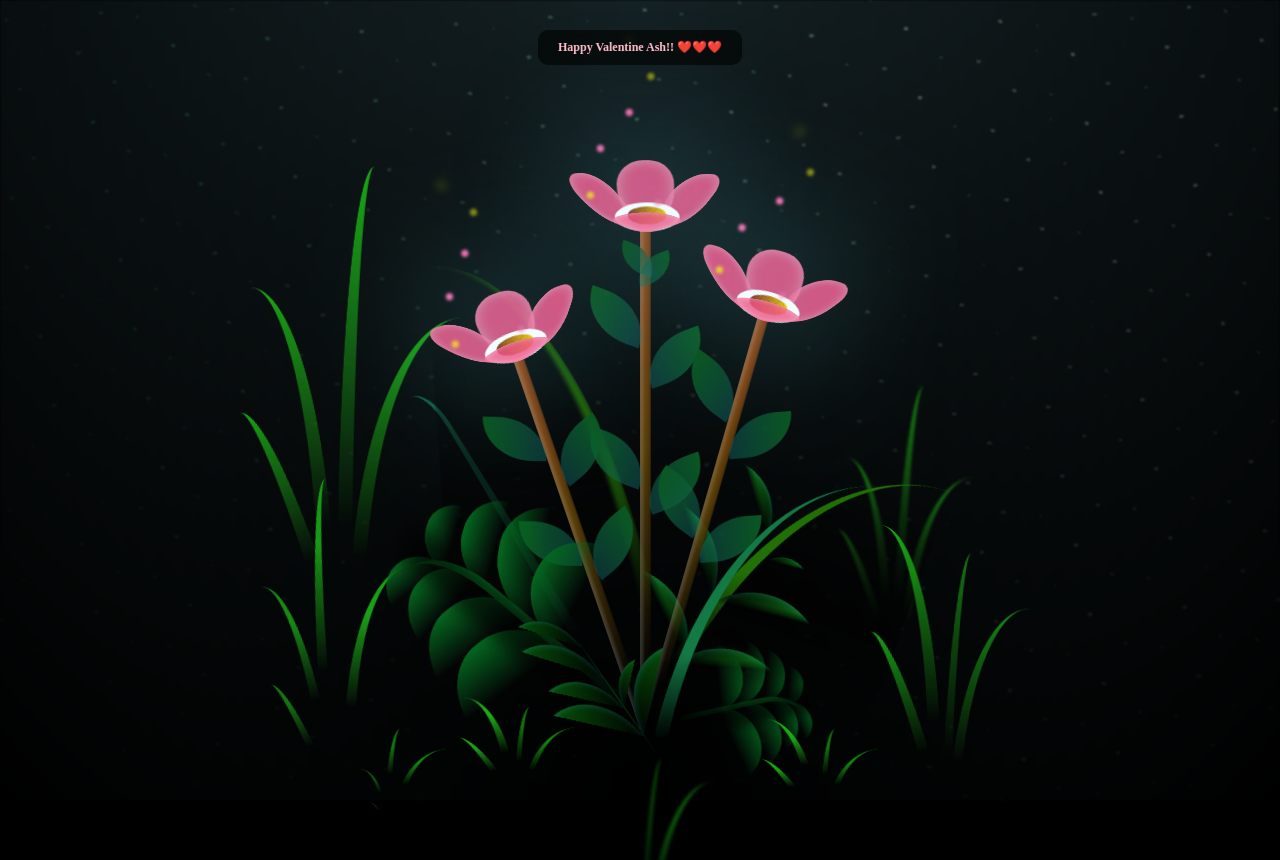
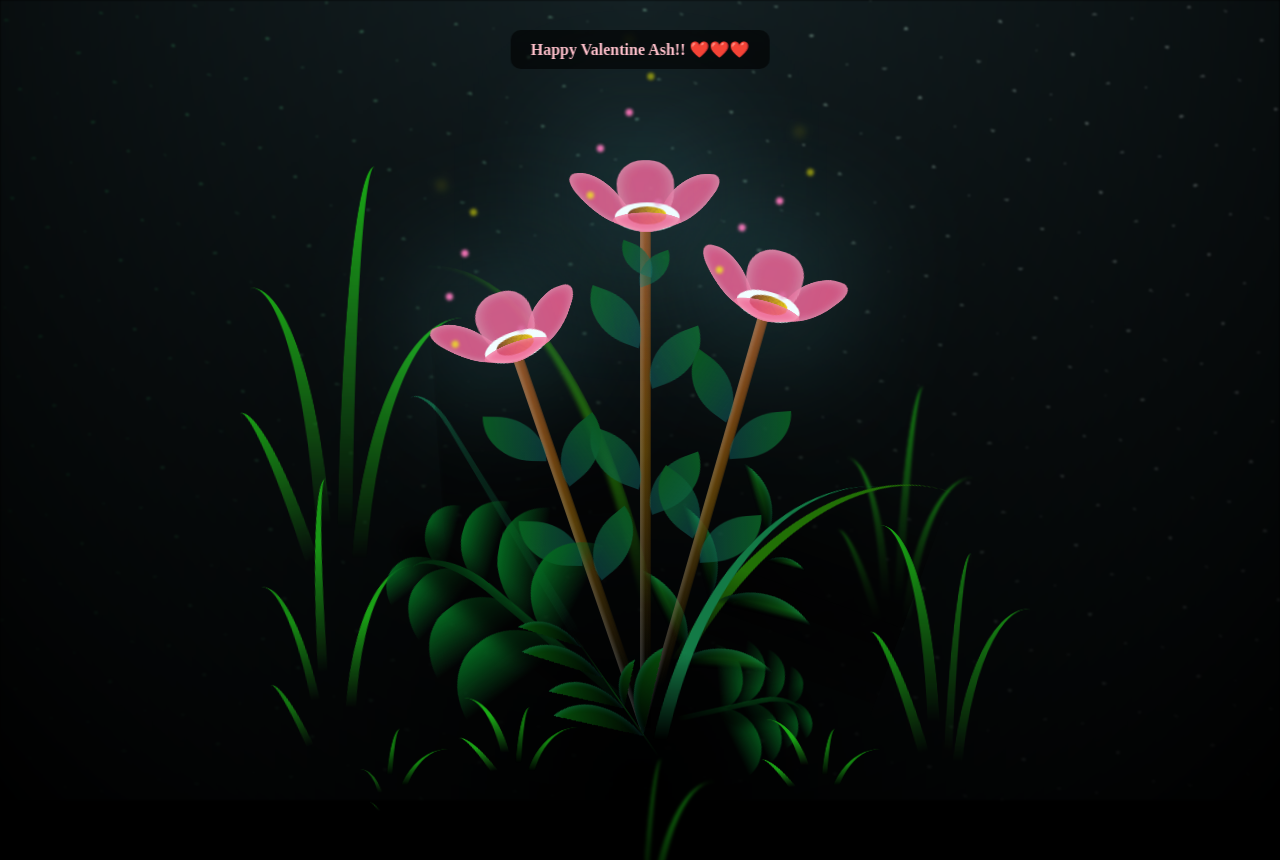
Before and after one commit to Dinx25/sana-ako-na-lng-ash, a plain HTML site: page index.html in a window 1280 px wide. Shown: the top 860 px of the page. Drawn offline with Linux system fonts and the light colour scheme.

Commit message:
Update index.html

```diff
--- a/index.html
+++ b/index.html
@@ -6,7 +6,7 @@
     <meta name="viewport" content="width=device-width, initial-scale=1.0">
     <link rel="stylesheet" href="index.css">
     <link rel="icon" href="img/flowers.png" type="image/x-icon">
-    <title>Happy Valentine Ash!❤️❤️❤️</title>
+    <title>Happy Valentine Ash!❤️❤</title>
     <style>
       @keyframes fadeIn {
         from {
@@ -20,7 +20,7 @@
 </head>
 
 <body class="container">
-  <header style="text-align: center; font-size: 12px; color: pink; margin-top: 20px; opacity: 0; animation: fadeIn 1s ease-in-out 4s forwards;">
+  <header style="text-align: center; font-size: 16px; color: pink; margin-top: 20px; opacity: 0; animation: fadeIn 1s ease-in-out 4s forwards;">
     Happy Valentine Ash!! ❤️❤️❤️
 </header>
 
```
